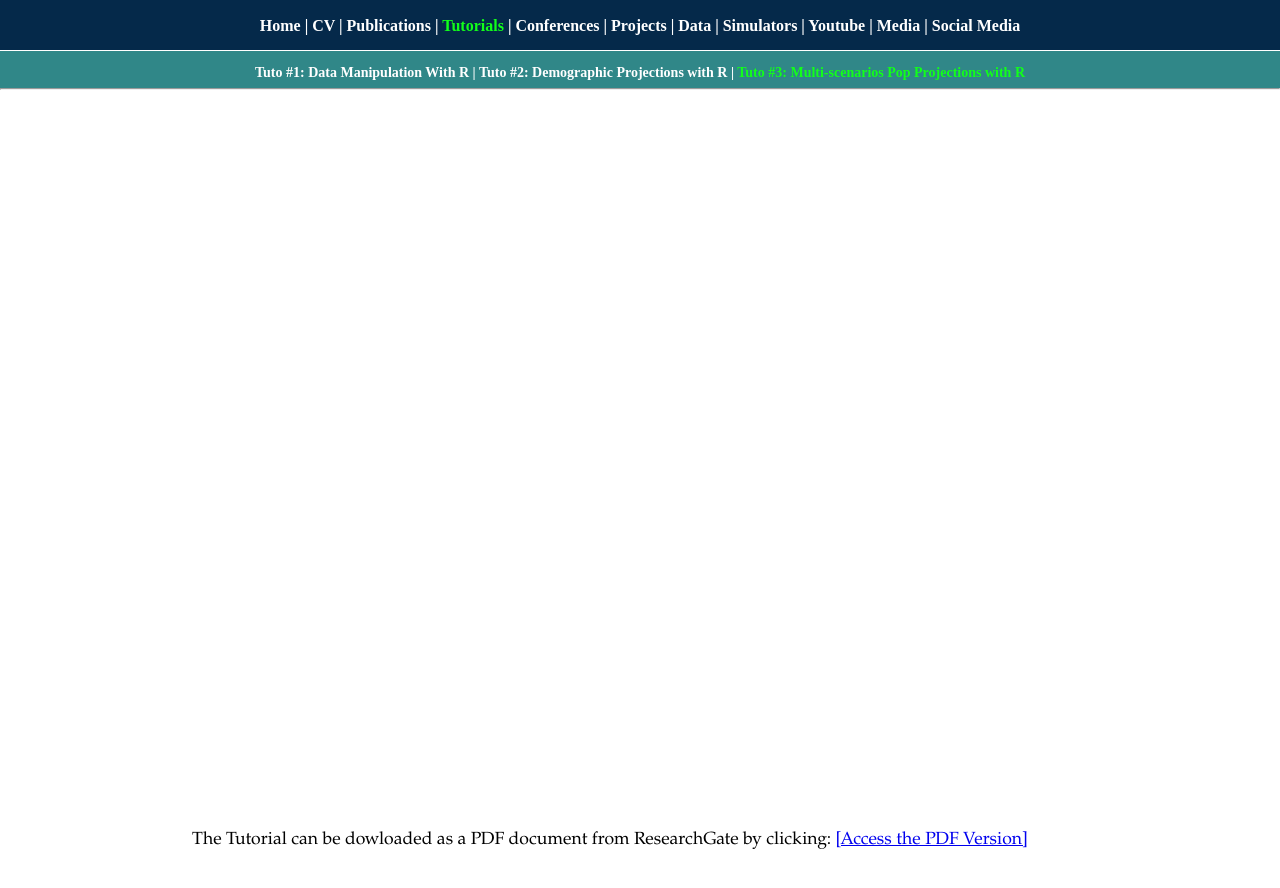
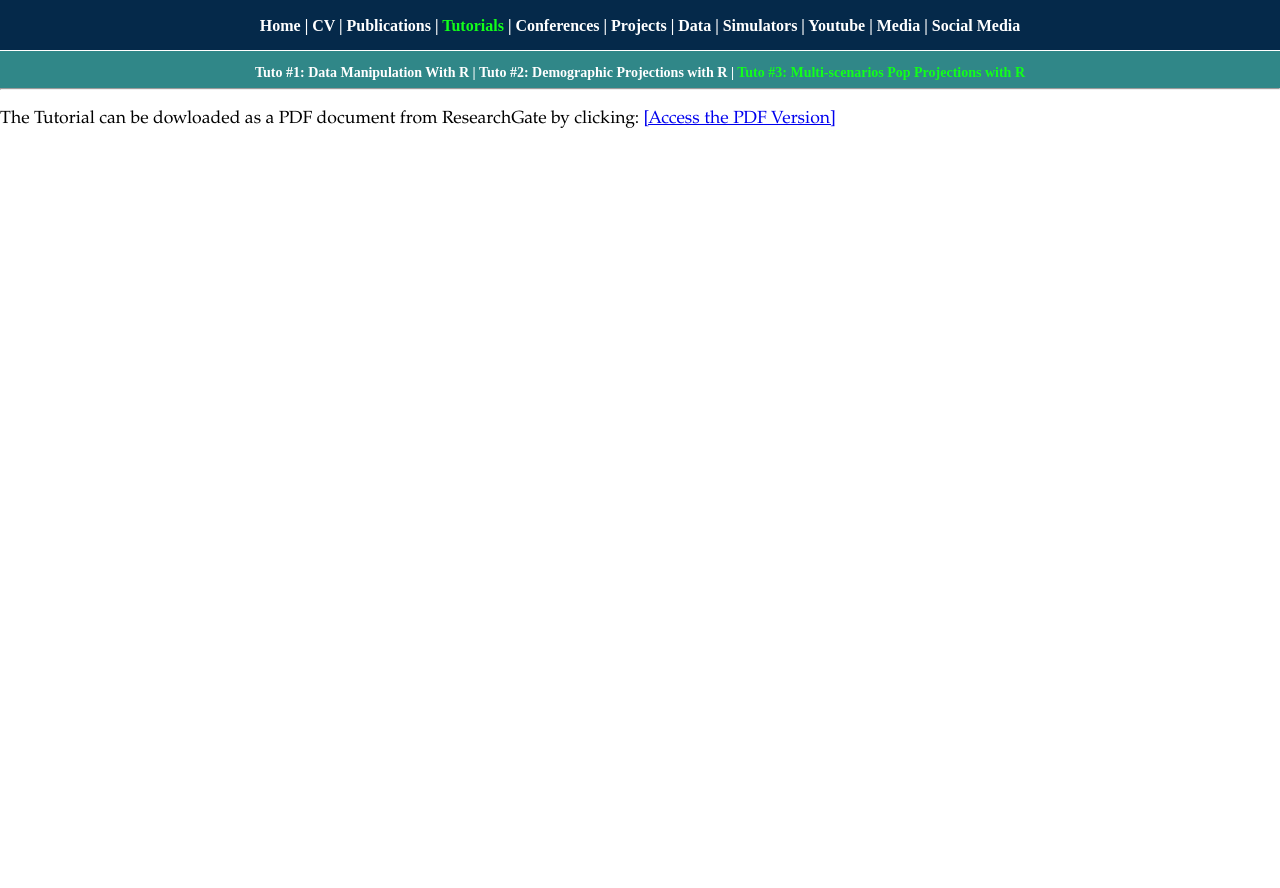
Before and after one commit to Farid-FLICI/farid-flici.github.io, a Jekyll site: the page tuto2.html, which Jekyll copies as it is, in a window 1280 px wide. Shown: the top 888 px of the page. Built offline with Jekyll 4.4.1, drawn with Linux system fonts in a browser that asks for light colours.

Commit message:
Update tuto2.html

```diff
--- a/tuto2.html
+++ b/tuto2.html
@@ -136,12 +136,10 @@
    </b>
  <hr>
 
-   <div  style="position: absolute; top:80; left: 0; right: 0; bottom: 50;>
+ <div  style="position: absolute; top:80; left: 0; right: 0; bottom: 50;>
    <iframe height="100%" width="100%" frameborder="no" src="https://farid-flici.gitbook.io/multi-scenarios-population-projection-for-algeria/"> </iframe>
    <hr>
 
-
-   <div style="position: absolute; top: 95%; left: 15%; right: 15%; bottom: 0%">
 
 
  <p style="font-text:14px">
@@ -149,8 +147,7 @@
    <a href = "https://www.researchgate.net/publication/351821350_Muti-Scenarios_Population_Projection_for_Algeria_using_R"  target="_blank">
      [Access the PDF Version]   </a>
 </p>
-    </div>
-    </div>
+        </div>
   <hr>
 </body>
 </html>
```
